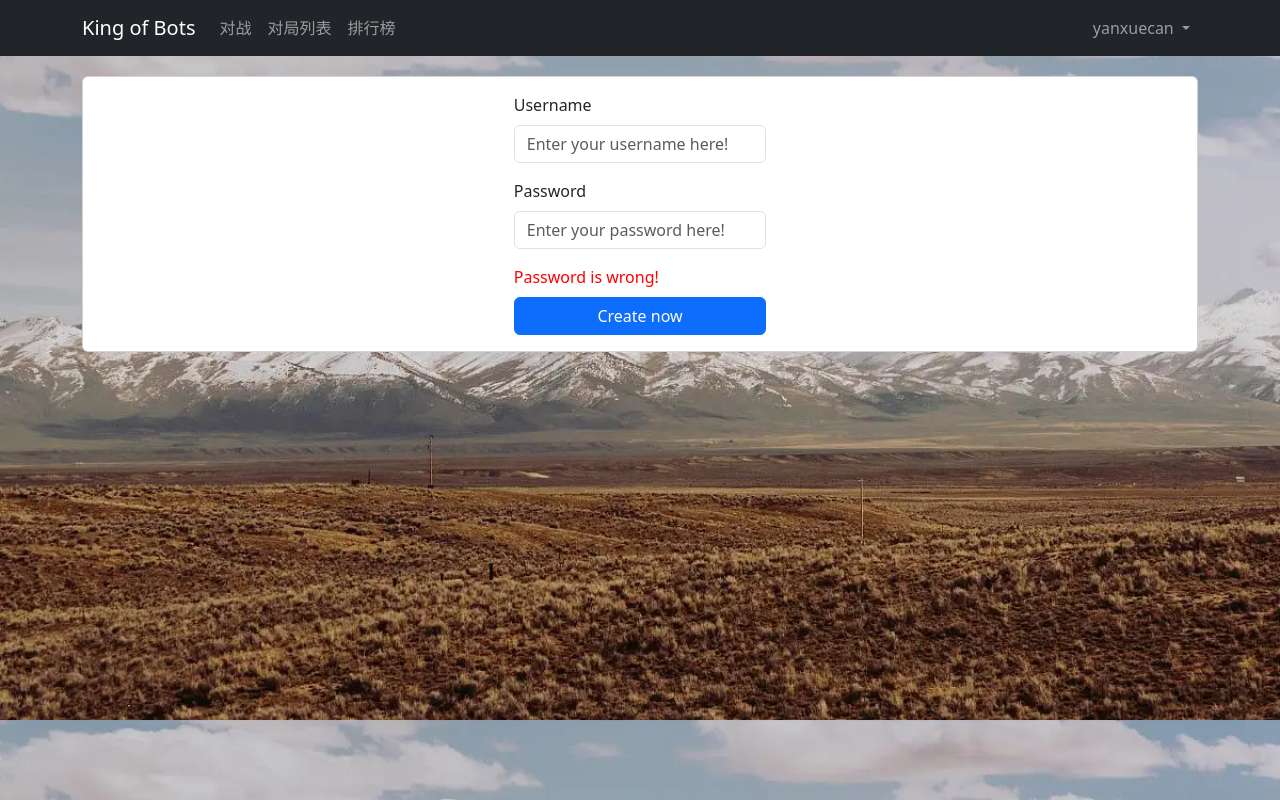
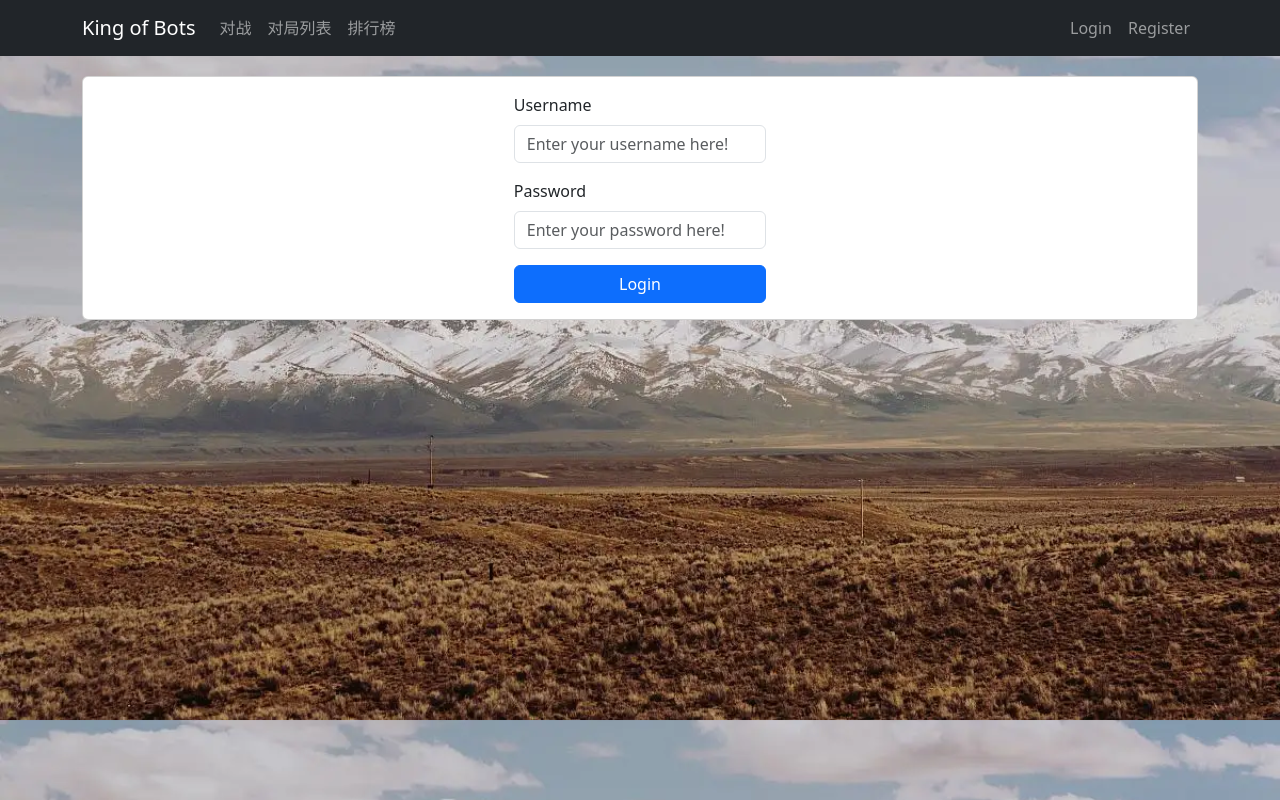
Before and after one commit to SimbolKing/kob, a Vue app in the folder frontend/: page /user/account/login in a window 1280 px wide. Built offline with nearby package versions, Linux system fonts and the light colour scheme; no server answers.

Commit message:
create login frontend code and simple logout code

```diff
--- a/frontend/src/App.vue
+++ b/frontend/src/App.vue
@@ -13,35 +13,6 @@ export default {
   name: 'App',
   components: { NavBar },
   setup() {
-    $.ajax({
-      url: "http://localhost:3000/user/account/token/",
-      type: "post",
-      data: {
-        username: 'jsb',
-        password: '123',
-      },
-      success(resp) {
-        console.log(resp);
-      },
-      error(resp) {
-        console.log(resp);
-      }
-    });
-
-    $.ajax({
-      url: "http://localhost:3000/user/account/info/",
-      type: "get",
-      headers: {
-        Authorization: "Bearer " + "eyJhbGciOiJIUzI1NiJ9.eyJqdGkiOiJiZDRhZWZjZTI4YTU0ZmE1OWY3Yjk1MGMwMDlmNjg4NSIsInN1YiI6IjEiLCJpc3MiOiJzZyIsImlhdCI6MTc3MDc3ODQ4OSwiZXhwIjoxNzcxOTg4MDg5fQ.5DQSoPr6aWITcz_0hksE0TfEpJPwRN6m17duDAhUNJ4"
-      },
-      success(resp) {
-        console.log(resp);
-      },
-      error(resp) {
-        console.log(resp);
-      }
-    });
-
     $.ajax({
       url: "http://localhost:3000/user/account/register/",
       type: "post",
--- a/frontend/src/components/NavBar.vue
+++ b/frontend/src/components/NavBar.vue
@@ -14,10 +14,10 @@
           <router-link :class="route_name === 'ranklist_index' ? 'nav-link active' : 'nav-link'" :to="{name: 'ranklist_index'}">排行榜</router-link>
         </li>
       </ul>
-      <ul class="navbar-nav">
+      <ul class="navbar-nav" v-if="$store.state.user.is_login">
         <li class="nav-item dropdown">
           <a class="nav-link dropdown-toggle" href="#" id="navbarDropdown" role="button" data-bs-toggle="dropdown" aria-expanded="false">
-            yanxuecan
+            {{ $store.state.user.username }}
           </a>
           <ul class="dropdown-menu" aria-labelledby="navbarDropdown">
             <li>
@@ -25,8 +25,20 @@
                 <router-link class="dropdown-item" :to="{name: 'user_bot_index'}">我的Bot</router-link>
             </li>
             <li><hr class="dropdown-divider"></li>
-            <li><a class="dropdown-item" href="#">退出</a></li>
+            <li><a class="dropdown-item" href="#" @click="logout">退出</a></li>
           </ul>
+        </li>
+      </ul>
+      <ul class="navbar-nav" v-else>
+        <li class="nav-item">
+          <router-link class="nav-link" :to="{ name: 'login' }" role="button">
+            Login
+          </router-link>
+        </li>
+        <li class="nav-item ">
+          <router-link class="nav-link" :to="{ name: 'register' }" role="button">
+            Register
+          </router-link>
         </li>
       </ul>
     </div>
@@ -38,15 +50,21 @@
 <script>
 import { useRoute } from 'vue-router'
 import { computed } from 'vue'
+import { useStore } from "vuex";
 
 export default {
   name: 'NavBar',
   setup() {
       const route = useRoute();
+      const store = useStore()
+
       let route_name = computed(() => route.name)
-      return {
-          route_name
+
+      const logout = () => {
+          store.dispatch("logout");
       }
+
+      return { route_name, logout }
   }
 }
 
--- a/frontend/src/store/index.js
+++ b/frontend/src/store/index.js
@@ -1,4 +1,5 @@
 import { createStore } from 'vuex'
+import ModuleUser from './user'
 
 export default createStore({
   state: {
@@ -10,5 +11,6 @@ export default createStore({
   actions: {
   },
   modules: {
+    user: ModuleUser
   }
 })
--- /dev/null
+++ b/frontend/src/store/user.js
@@ -0,0 +1,86 @@
+import $ from 'jquery'
+
+export default {
+    state: {
+        id: "",
+        username: "",
+        photo: "",
+        token: "",
+        is_login: false,
+    },
+    getters: {
+    },
+    mutations: {
+        updateUser(state, user) {
+            state.id = user.id;
+            state.username = user.username;
+            state.photo = user.photo;
+            state.is_login = user.is_login;
+        },
+
+        updateToken(state, token) {
+            state.token = token;
+        },
+
+        logout(state) {
+            state.id = "";
+            state.username = "";
+            state.photo = "";
+            state.token = "";
+            state.is_login = false;
+        }
+    },
+    actions: {
+        login(context, data) {
+            $.ajax({
+                url: "http://localhost:3000/user/account/token/",
+                type: "post",
+                data: {
+                    username: data.username,
+                    password: data.password,
+                },
+                success(resp) {
+                    if (resp.error_message === "success") {
+                        context.commit("updateToken", resp.token);
+                        data.success(resp);
+                    } else {
+                        data.error(resp);
+                    }
+                },
+                error(resp) {
+                    data.error(resp);
+                }
+            });
+        },
+
+        getinfo(context, data) {
+            $.ajax({
+                url: "http://localhost:3000/user/account/info/",
+                type: "get",
+                headers: {
+                    Authorization: "Bearer " + context.state.token,
+                },
+                success(resp) {
+                    if (resp.error_message === "success") {
+                        context.commit("updateUser", {
+                            ...resp,
+                            is_login: true,
+                        });
+                        data.success(resp);
+                    } else {
+                        data.error(resp);
+                    }
+                },
+                error(resp) {
+                    data.error(resp);
+                }
+            });
+        },
+
+        logout(context) {
+            context.commit("logout");
+        }
+    },
+    modules: {
+    }
+}
--- a/frontend/src/views/user/account/LoginView.vue
+++ b/frontend/src/views/user/account/LoginView.vue
@@ -2,17 +2,17 @@
   <ContentField>
     <div class="row justify-content-md-center">
       <div class="col-3">
-        <form>
+        <form @submit.prevent="login">
           <div class="mb-3">
             <label for="username" class="form-label">Username</label>
-            <input type="text" class="form-control" id="username" placeholder="Enter your username here!">
+            <input v-model="username" type="text" class="form-control" id="username" placeholder="Enter your username here!">
           </div>
           <div class="mb-3">
             <label for="password" class="form-label">Password</label>
-            <input type="password" class="form-control" id="password" placeholder="Enter your password here!">
+            <input v-model="password" type="password" class="form-control" id="password" placeholder="Enter your password here!">
           </div>
-          <div class="error-message">Password is wrong!</div>
-          <button type="submit" class="btn btn-primary">Create now</button>
+          <div class="error-message">{{ error_message }}</div>
+          <button type="submit" class="btn btn-primary">Login</button>
         </form>
     </div>
     </div>
@@ -20,11 +20,49 @@
 </template>
 
 <script>
+import router from "@/router";
 import ContentField from "@/components/ContentField.vue";
+import { ref } from "vue";
+import { useStore } from "vuex";
 
 export default {
   name: "login",
-  components: {ContentField}
+  components: { ContentField },
+  setup() {
+
+    const store = useStore();
+
+    let username = ref('');
+    let password = ref('');
+    let error_message = ref('');
+
+    const login = () => {
+
+      error_message.value = "",
+
+      store.dispatch("login", {
+
+        username: username.value,
+        password: password.value,
+
+        success() {
+          store.dispatch("getinfo", {
+            success(resp) {
+              router.push({name: "home" }),
+              console.log(store.state.user);
+            }
+          })
+        },
+
+        error() {
+          error_message.value = "username or password is wrong!";
+        }
+
+      })
+    }
+
+    return { username, password, error_message, login }
+  }
 }
 </script>
 
```
